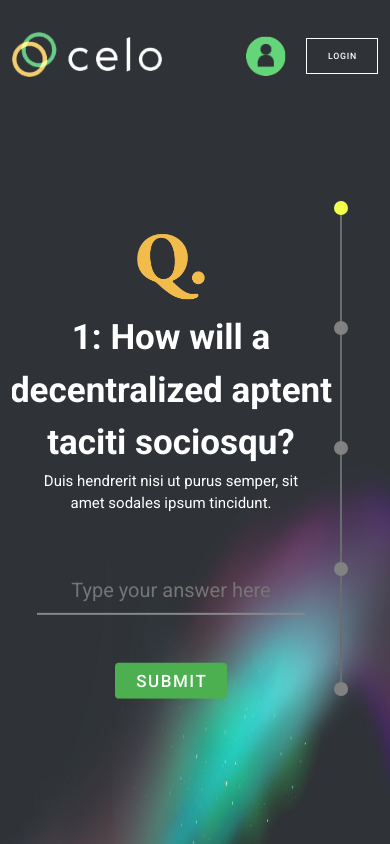
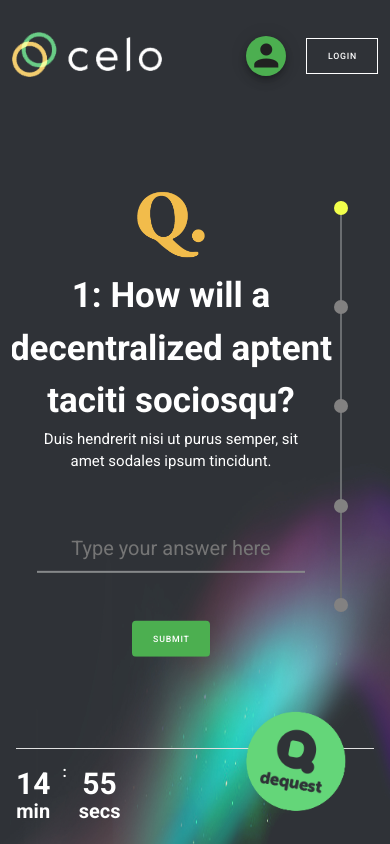
Before and after one commit to sw-solution/quest-platform, a Nuxt app: page / in a window 390 px wide. Built offline with nearby package versions, Linux system fonts and the light colour scheme.

Commit message:
fix some issues

```diff
--- a/nuxt.config.js
+++ b/nuxt.config.js
@@ -1,5 +1,4 @@
 import colors from "vuetify/es5/util/colors";
-const webpack = require("webpack");
 
 export default {
   // Disable server-side rendering: https://go.nuxtjs.dev/ssr-mode
@@ -74,13 +73,5 @@ export default {
 
   // Build Configuration: https://go.nuxtjs.dev/config-build
   build: {
-    vendor: ["jquery"],
-    plugins: [
-      new webpack.ProvidePlugin({
-        $: "jquery",
-        jQuery: "jquery",
-        "window.jQuery": "jquery"
-      })
-    ]
   }
 };
--- a/package.json
+++ b/package.json
@@ -12,12 +12,9 @@
   "dependencies": {
     "@nuxtjs/axios": "^5.13.6",
     "@nuxtjs/pwa": "^3.3.5",
-    "bootstrap": "^5.1.0",
     "core-js": "^3.15.1",
     "es5": "^1.0.0",
-    "jquery": "^3.6.0",
     "nuxt": "^2.15.7",
-    "popper.js": "^1.16.1",
     "vuetify": "^2.5.5"
   },
   "devDependencies": {
--- a/pages/index.vue
+++ b/pages/index.vue
@@ -12,14 +12,23 @@
               class="logo-img"
             />
           </v-col>
-          <v-col cols="6" class="d-flex px-0 align-center justify-end user-avatar">
-            <img
-              src="~/assets/img/user-icon.png"
-              alt="user-icon"
-              width="50"
-              height="50"
-            />
-            <v-btn tile outlined color="white" class="ml-5 px-sm-7 py-sm-4 px-5 py-3">LOGIN</v-btn>
+          <v-col
+            cols="6"
+            class="d-flex px-0 align-center justify-end user-avatar"
+          >
+            <v-btn class="mx-2" fab small color="success">
+              <v-icon color="grey darken-4" large>
+                mdi-account
+              </v-icon>
+            </v-btn>
+
+            <v-btn
+              tile
+              outlined
+              color="white"
+              class="ml-sm-4 ml-3 px-sm-7 py-sm-4 px-5 py-3"
+              >LOGIN</v-btn
+            >
           </v-col>
         </v-row>
       </div>
@@ -97,7 +106,7 @@
         </v-stepper>
       </div>
       <div class="px-sm-4 footer-panel">
-        <v-row class="footer flex-column my-0">
+        <v-row class="footer flex-column my-0 px-sm-0 px-4">
           <v-divider color="white" />
           <v-col cols="12" class="px-0">
             <v-row>
@@ -119,8 +128,8 @@
               <v-col cols="6" class="text-right pr-10">
                 <img
                   src="~/assets/img/footer_logo_transparent.png"
-                  width="130"
-                  height="130"
+                  width="100"
+                  height="100"
                   class="footer-logo"
                   alt="footer-logo"
                 />
@@ -129,17 +138,30 @@
           </v-col>
         </v-row>
       </div>
+      <v-alert
+        tile
+        min-height="50"
+        min-width="350"
+        type="info"
+        origin="top"
+        transition="slide-x-reverse-transition"
+        mode="in-out"
+        class="submit-alert"
+        ref="submitAlert"
+        :value="alertState"
+      >
+        Submited
+      </v-alert>
     </v-container>
   </v-main>
 </template>
 
 <script>
-import $ from "jquery";
-
 export default {
   data: function() {
     return {
       curr: 1,
+      alertState: false,
       questions: [
         {
           question: "1: How will a decentralized aptent taciti sociosqu?",
@@ -174,19 +196,8 @@ export default {
     };
   },
   mounted() {
-    $(".theme--light.v-stepper .v-stepper__step__step").css({
-      color: "transparent"
-    });
-    $(".v-stepper__step__step").css({
-      width: "14px",
-      height: "14px",
-      minWidth: "14px",
-      marginRight: "0px"
-    });
-    $(".v-stepper__step.v-stepper__step--inactive>span").css({
-      background: "rgb(130, 129, 129)"
-    });
     this.startTimer();
+    // this.$refs.submitAlert.value = false;
   },
   computed: {
     minutes() {
@@ -210,6 +221,11 @@ export default {
     },
     done() {
       this.curr = this.questions.length;
+      this.stopTimer();
+      this.alertState = true;
+      setTimeout(() => {
+        this.alertState = false;
+      }, 3000);
     },
     nextStep(step) {
       this.curr = step;
@@ -249,15 +265,31 @@ export default {
 };
 </script>
 
-<style scoped>
+<style>
 #main {
   background: url(~/assets/img/celo_dequest_bg_centred.jpg);
   background-size: 100% 100%;
   height: 100vh;
   width: 100%;
+  min-height: 850px;
 }
 .main_body {
   height: 100%;
+}
+.v-stepper__step__step {
+  width: 14px !important;
+  height: 14px !important;
+  min-width: 14px !important;
+  margin-right: 0 !important;
+}
+.v-stepper__step.v-stepper__step--inactive > span {
+  background: rgb(130, 129, 129) !important;
+}
+.theme--light.v-stepper .v-stepper__step__step {
+  color: transparent !important;
+}
+.v-sheet.v-stepper {
+  background: transparent;
 }
 .timer {
   font-size: 1.5rem;
@@ -272,6 +304,11 @@ export default {
   margin-top: -50px;
   position: relative;
   z-index: 10;
+}
+.submit-alert {
+  position: absolute;
+  top: 120px;
+  right: 0;
 }
 .v-application--is-ltr .theme--light.v-stepper--vertical .v-stepper__content {
   position: absolute;
@@ -376,7 +413,7 @@ export default {
 
 @media (max-width: 768px) {
   .footer-panel {
-    display: none;
+    display: anone;
   }
   .question-mark-panel {
     width: 30%;
@@ -393,6 +430,12 @@ export default {
   .user-avatar img {
     width: 40px;
     height: 40px;
+  }
+  #main {
+    min-height: auto;
+  }
+  .main_body {
+    padding-bottom: 0;
   }
 }
 
```
Lines whose indentation alone changed are shown as unchanged.
